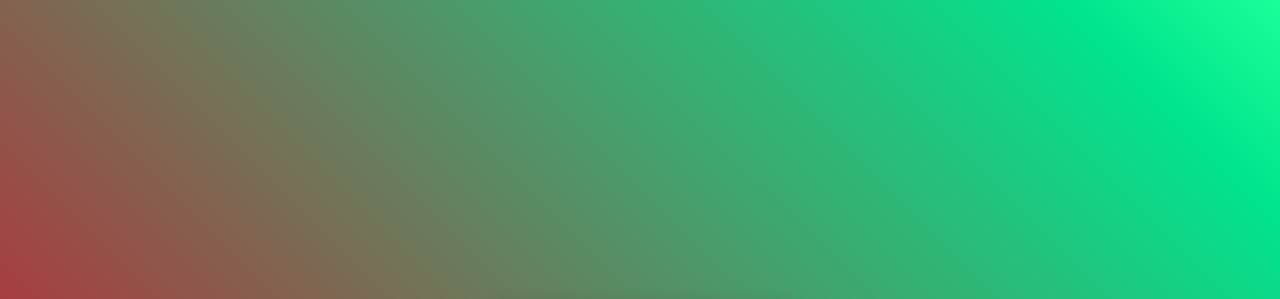
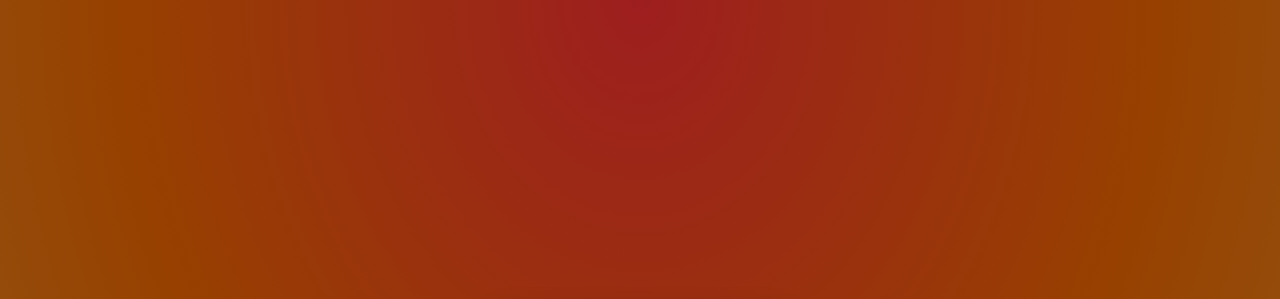
Before and after one commit to suryahait64-cell/WeatherApp, a plain HTML site: page index.html in a window 1280 px wide. Shown: the top 299 px of the page. Drawn offline with Linux system fonts and the light colour scheme.

Commit message:
backgound Change

```diff
--- a/style.css
+++ b/style.css
@@ -6,7 +6,7 @@ body {
     height: 100vh;
     margin: 0;
     background-color: #1a0033;
-    background-image: linear-gradient(45deg, #ff0055, #00ffcc);
+    background-image: radial-gradient(ellipse at top, #b81e52, #ac5a1c);
     background-blend-mode: difference;
 }
 
```
